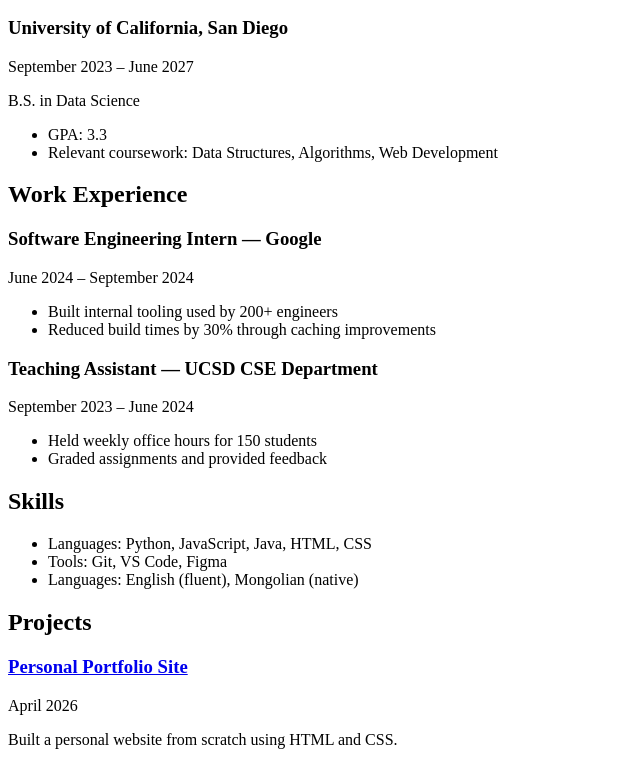
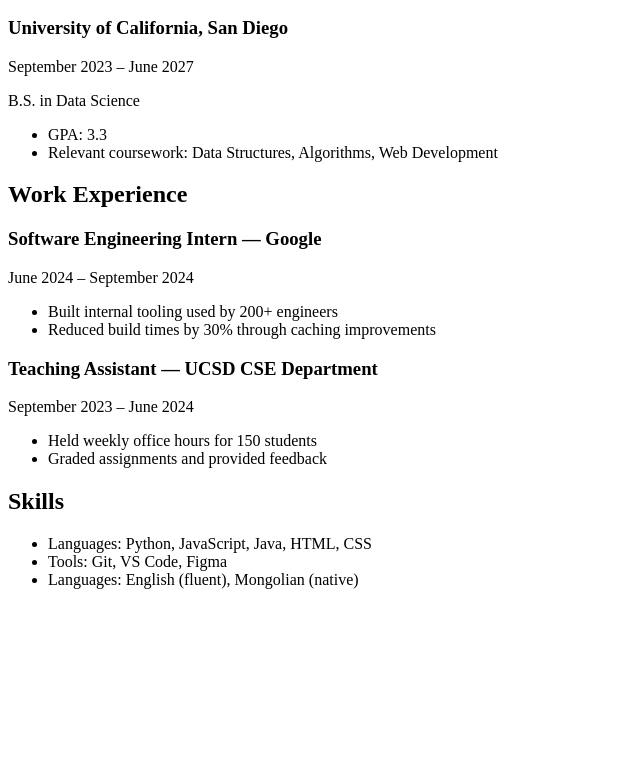
Before and after one commit to AntonyBooming/portfolio, a plain HTML site: page Resume/index.html in a window 1280 px wide. Shown: the part 136-901 px from the top of the page, without its empty margins (0-640 px from the left). After the commit the page ends 800 px from the top, so only its background shows below. Drawn offline with Linux system fonts and the light colour scheme.

Commit message:
Update index.html

```diff
--- a/Resume/index.html
+++ b/Resume/index.html
@@ -69,17 +69,6 @@
         </ul>
     </section>
 
-    <section>
-        <h2>Projects</h2>
 
-        <article>
-            <header>
-                <h3><a href="../projects/">Personal Portfolio Site</a></h3>
-                <p><time datetime="2026-04">April 2026</time></p>
-            </header>
-            <p>Built a personal website from scratch using HTML and CSS.</p>
-        </article>
-
-    </section>
 </body>
 </html>
```
